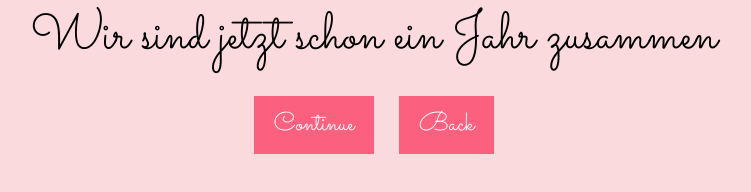
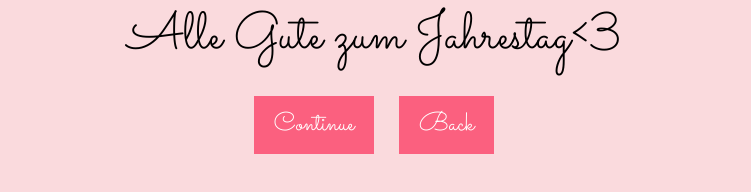
Before and after one commit to saturnkind/One-Year-Anniversary, a plain HTML site: page index.html in a window 1280 px wide. Shown: the whole page, without its empty margins (266-1017 px from the left). Drawn offline with Linux system fonts and the light colour scheme.

Commit message:
Update index.html

```diff
--- a/index.html
+++ b/index.html
@@ -11,7 +11,7 @@
     <div id="container">
         <div id="image-container"></div>div> < !-- Container for displaying images -->
         <div id="text-container">
-            <div id="statement">Wir sind jetzt schon ein Jahr zusammen</div> <!-- Statement -->
+            <div id="statement">Alle Gute zum Jahrestag<3</div> <!-- Statement -->
             <div id="options">
                 <button id="continue-button" onclick="selectOption('continue')">Continue</button> <!-- Continue button -->
                 <button id="back-button" onclick="selectOption('back')">Back</button> <!-- Back button-->
```
